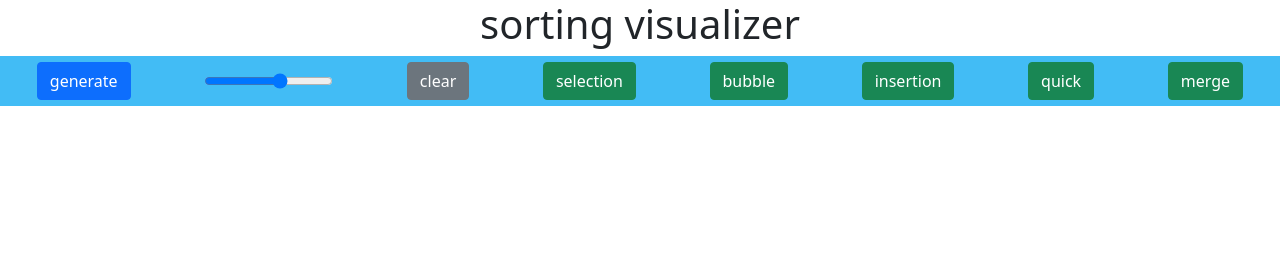
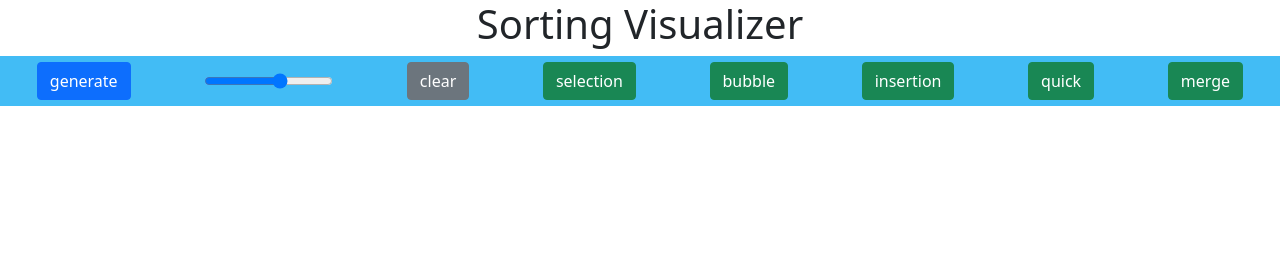
Before and after one commit to vijayvj011/Sorting-Visualizer, a plain HTML site: page index.html in a window 1280 px wide. Drawn offline with nearby package versions, Linux system fonts and the light colour scheme.

Commit message:
Update index.html

```diff
--- a/index.html
+++ b/index.html
@@ -4,13 +4,13 @@
     <meta charset="UTF-8">
     <meta http-equiv="X-UA-Compatible" content="IE=edge">
     <meta name="viewport" content="width=device-width, initial-scale=1.0">
-    <title>Document</title>
+    <title>Sorting Visualizer</title>
 
     <link href="https://cdn.jsdelivr.net/npm/bootstrap@5.0.0-beta2/dist/css/bootstrap.min.css" rel="stylesheet" integrity="sha384-BmbxuPwQa2lc/FVzBcNJ7UAyJxM6wuqIj61tLrc4wSX0szH/Ev+nYRRuWlolflfl" crossorigin="anonymous">
     <link rel="stylesheet" href="app.css">
 </head>
 <body>
-    <center><h1>sorting visualizer</h1></center>
+    <center><h1>Sorting Visualizer</h1></center>
     <!-- <iframe src="https://giphy.com/embed/iJJ6E58EttmFqgLo96" width="384" height="480" frameBorder="0" class="giphy-embed" allowFullScreen></iframe><p><a href="https://giphy.com/gifs/moodman-iJJ6E58EttmFqgLo96">via GIPHY</a></p> -->
     <div class="header d-flex justify-content-around ">
 
```
